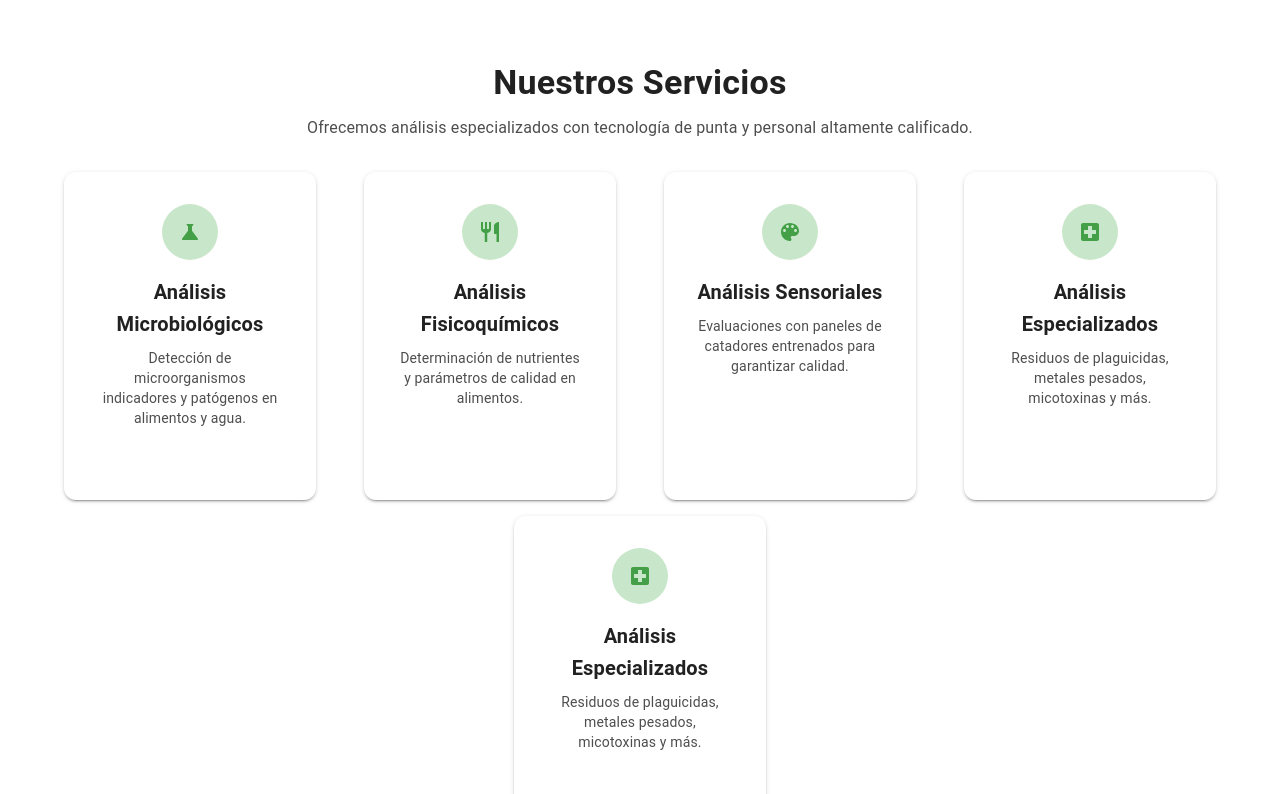
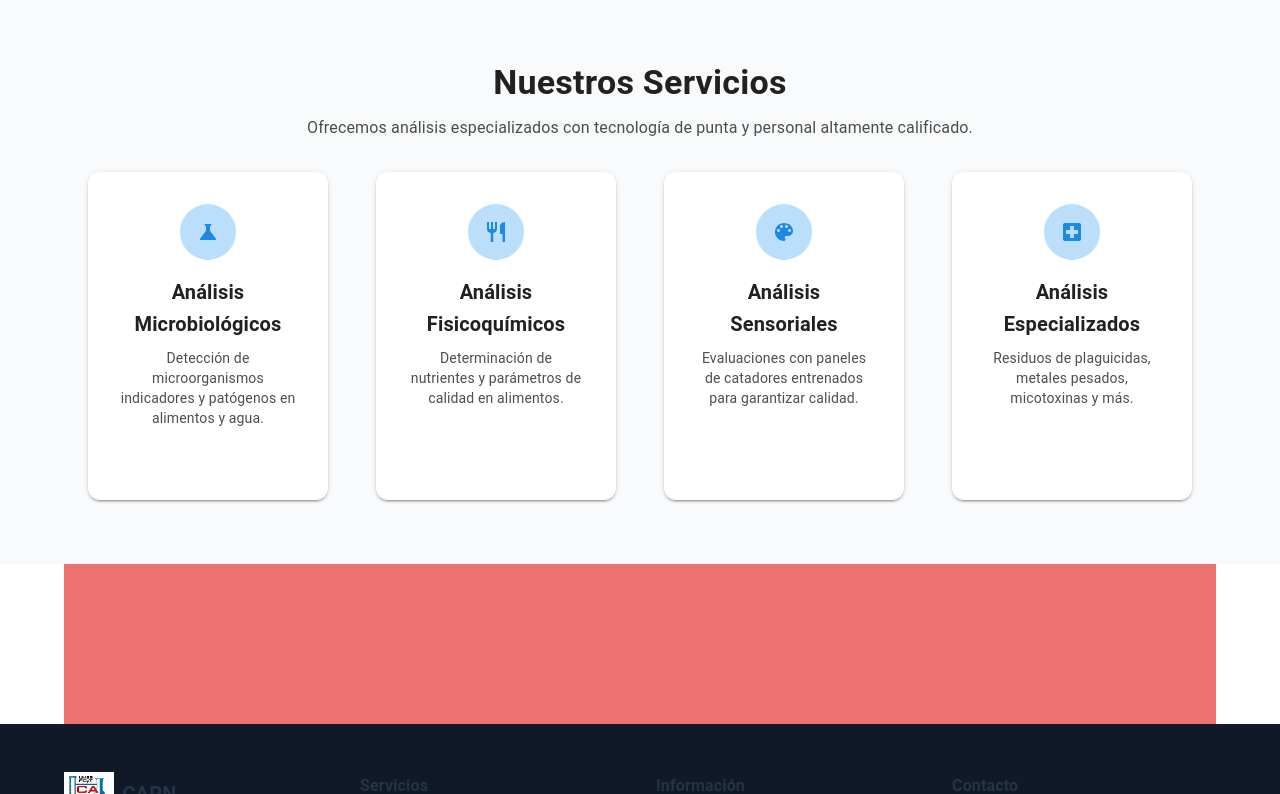
Before and after one commit to capn-sitio-web/capn-web, a React (Vite) app: page / in a window 1280 px wide. Shown: the part 706-1500 px from the top of the page. Built offline with nearby package versions, Linux system fonts and the light colour scheme.

Commit message:
[ADD] service section

```diff
--- a/src/presentation/components/containers/ServiceCard.tsx
+++ b/src/presentation/components/containers/IconInfoCard.tsx
@@ -1,14 +1,14 @@
 import React from "react";
-import { green } from '@mui/material/colors';
+import { blue } from '@mui/material/colors';
 import { Card, CardContent, Typography, Box, Avatar } from "@mui/material";
 
-interface ServiceCardProps {
+interface IconInfoCardProps {
   icon?: React.ReactNode;
   title: string;
   description: string;
 }
 
-const ServiceCard: React.FC<ServiceCardProps> = ({ icon, title, description }) => (
+const IconInfoCard: React.FC<IconInfoCardProps> = ({ icon, title, description }) => (
   <Card
     elevation={2}
     sx={{
@@ -16,13 +16,14 @@ const ServiceCard: React.FC<ServiceCardProps> = ({ icon, title, description }) =
       textAlign: "center",
       p: 2,
       height: "100%",
+      width: "13rem",
       transition: "transform 0.2s ease",
       "&:hover": { transform: "translateY(-6px)" },
     }}
   >
     <CardContent>
       {icon && <Box sx={{ display: "flex", justifyContent: "center", mb: 2 }}>
-        <Avatar sx={{ color: green[600], bgcolor: green[100], width: 56, height: 56 }}>
+        <Avatar sx={{ color: blue[600], bgcolor: blue[100], width: 56, height: 56 }}>
           {icon}
         </Avatar>
       </Box>}
@@ -36,4 +37,4 @@ const ServiceCard: React.FC<ServiceCardProps> = ({ icon, title, description }) =
   </Card>
 );
 
-export default ServiceCard;
+export default IconInfoCard;
--- a/src/presentation/components/containers/SectionTitle.tsx
+++ b/src/presentation/components/containers/SectionTitle.tsx
@@ -1,13 +1,13 @@
 import { Box, Typography } from "@mui/material";
 import React from "react";
 
-interface SectionTitleProps {
+interface InfoGridSectionProps {
   title: string;
   subtitle?: string;
   align?: "left" | "center";
 }
 
-const SectionTitle: React.FC<SectionTitleProps> = ({ title, subtitle, align = "center" }) => (
+const InfoGridSection: React.FC<InfoGridSectionProps> = ({ title, subtitle, align = "center" }) => (
   <Box textAlign={align} mb={4}>
     <Typography variant="h4" fontWeight="bold" color="text.primary" gutterBottom>
       {title}
@@ -20,4 +20,4 @@ const SectionTitle: React.FC<SectionTitleProps> = ({ title, subtitle, align = "c
   </Box>
 );
 
-export default SectionTitle;
+export default InfoGridSection;
--- a/src/presentation/pages/HomePage.tsx
+++ b/src/presentation/pages/HomePage.tsx
@@ -3,7 +3,30 @@ import { Science, Restaurant, ColorLens, LocalHospital } from "@mui/icons-materi
 import hero from "../../assets/hero-lab.jpeg";
 import HeroSection from "../components/containers/HeroSection";
 import SectionTitle from "../components/containers/SectionTitle";
-import ServiceCard from "../components/containers/ServiceCard";
+import IconInfoCard from "../components/containers/IconInfoCard";
+
+const servicesData = [
+  {
+    icon: <Science />,
+    title: "Análisis Microbiológicos",
+    description: "Detección de microorganismos indicadores y patógenos en alimentos y agua.",
+  },
+  {
+    icon: <Restaurant />,
+    title: "Análisis Fisicoquímicos",
+    description: "Determinación de nutrientes y parámetros de calidad en alimentos.",
+  },
+  {
+    icon: <ColorLens />,
+    title: "Análisis Sensoriales",
+    description: "Evaluaciones con paneles de catadores entrenados para garantizar calidad.",
+  },
+  {
+    icon: <LocalHospital />,
+    title: "Análisis Especializados",
+    description: "Residuos de plaguicidas, metales pesados, micotoxinas y más.",
+  },
+];
 
 const HomePage = () => {
   return (
@@ -20,50 +43,25 @@ const HomePage = () => {
         ]}
       />
       {/* Servicios */}
-      <Container sx={{ py: 8 }}>
+      <Box bgcolor={"#F9FAFB"} sx={{ pt: 8, pb: 12 }}>
+        <Container>
           <SectionTitle
             title="Nuestros Servicios"
             subtitle="Ofrecemos análisis especializados con tecnología de punta y personal altamente calificado."
           />
-
           <Grid container spacing={6} justifyContent="center">
-          <Grid item xs={12} md={3}>
-            <ServiceCard
-              icon={<Science />}
-              title="Análisis Microbiológicos"
-              description="Detección de microorganismos indicadores y patógenos en alimentos y agua."
+            {servicesData.map((item, index) => (
+              <Grid item key={index}>
+                <IconInfoCard
+                  icon={item.icon}
+                  title={item.title}
+                  description={item.description}
                 />
               </Grid>
-          <Grid item xs={12} md={3}>
-            <ServiceCard
-              icon={<Restaurant />}
-              title="Análisis Fisicoquímicos"
-              description="Determinación de nutrientes y parámetros de calidad en alimentos."
-            />
-          </Grid>
-          <Grid item xs={12} md={3}>
-            <ServiceCard
-              icon={<ColorLens />}
-              title="Análisis Sensoriales"
-              description="Evaluaciones con paneles de catadores entrenados para garantizar calidad."
-            />
-          </Grid>
-          <Grid item xs={12} md={3}>
-            <ServiceCard
-              icon={<LocalHospital />}
-              title="Análisis Especializados"
-              description="Residuos de plaguicidas, metales pesados, micotoxinas y más."
-            />
-          </Grid>
-          <Grid item xs={12} md={3}>
-            <ServiceCard
-              icon={<LocalHospital />}
-              title="Análisis Especializados"
-              description="Residuos de plaguicidas, metales pesados, micotoxinas y más."
-            />
-          </Grid>
+            ))}
           </Grid>
         </Container>
+      </Box>
 
       <Container>
         <Box bgcolor="#ed7272ff" p="80px">
```
Lines whose indentation alone changed are shown as unchanged.
